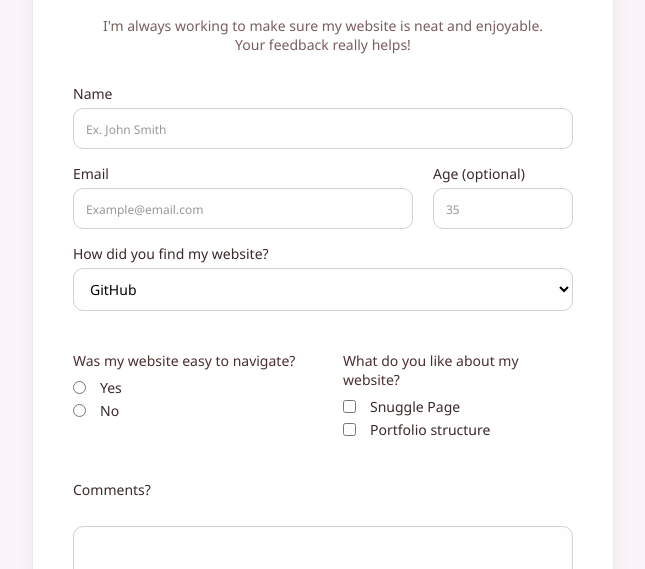
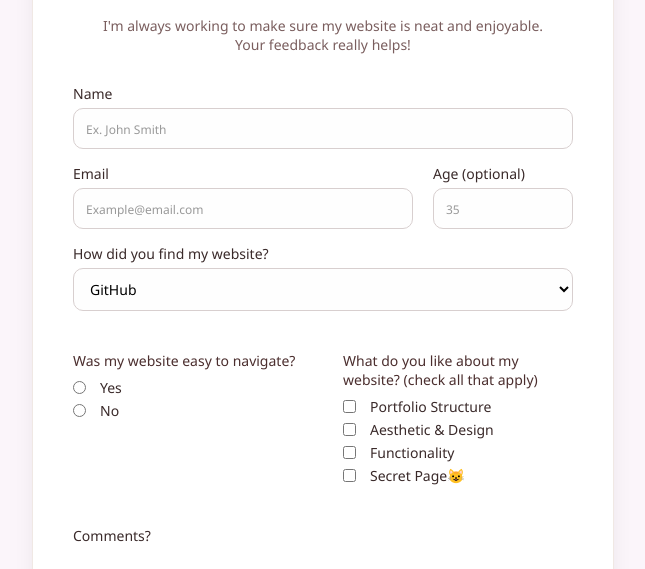
Before and after one commit to MarisaVertz/Website_Portfolio_Survey, a plain HTML site: page index.html in a window 1280 px wide. Shown: the part 177-746 px from the top of the page, without its empty margins (317-962 px from the left). Drawn offline with Linux system fonts and the light colour scheme.

Commit message:
content update

```diff
--- a/index.html
+++ b/index.html
@@ -59,7 +59,30 @@
         </div>
 
         <div class="question-block">
-          <p class="question-label">What do you like about my website?</p>
+          <p class="question-label">
+            What do you like about my website? (check all that apply)
+          </p>
+          <label
+            ><input
+              type="checkbox"
+              id="portfolio-structure"
+              name="portfolio-structure"
+              value="portfolio-structure"
+            />
+            Portfolio Structure</label
+          >
+          <label
+            ><input type="checkbox" id="design" name="design" value="design" />
+            Aesthetic & Design</label
+          ><label
+            ><input
+              type="checkbox"
+              id="Functionality"
+              name="Functionality"
+              value="Functionality"
+            />
+            Functionality</label
+          >
           <label
             ><input
               type="checkbox"
@@ -67,16 +90,7 @@
               name="snuggle-page"
               value="snuggle-page"
             />
-            Snuggle Page</label
-          >
-          <label
-            ><input
-              type="checkbox"
-              id="portfolio-structure"
-              name="portfolio-structure"
-              value="portfolio-structure"
-            />
-            Portfolio structure</label
+            Secret Page😺</label
           >
         </div>
       </div>
```
Also changed, not shown: survey-screenshot.png (added), websiteportfolio_screenshot.png (deleted).
